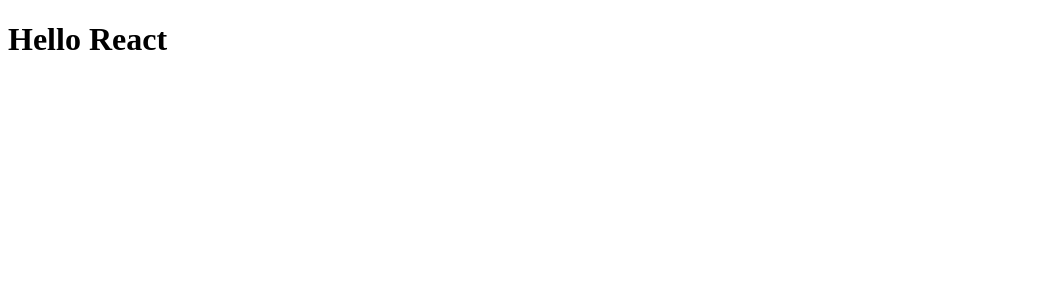
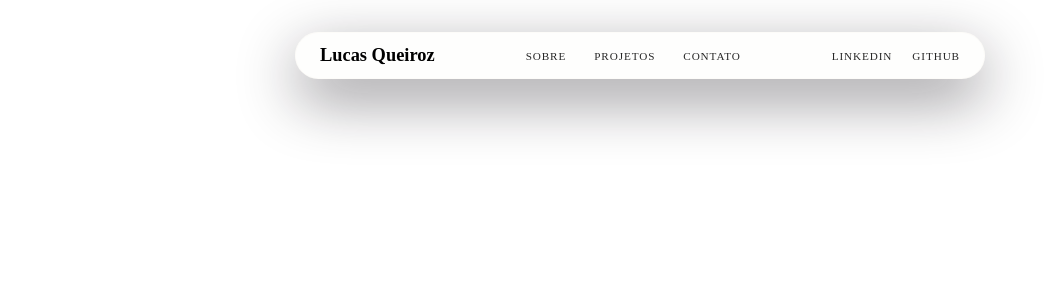
Before and after one commit to lcsqueiroz/portfolio, a React (Vite) app: page / in a window 1280 px wide. Shown: the top 300 px of the page, without its empty margins (0-1062 px from the left). Built offline with nearby package versions, Linux system fonts and the light colour scheme.

Commit message:
feat: adiciona componente Header com nome, navegacao e icones sociais
Header fixo (sticky) no topo, com nome a esquerda, menu (Sobre,
Projetos, Contato) no centro e links de LinkedIn/GitHub a direita.

```diff
--- a/src/App.jsx
+++ b/src/App.jsx
@@ -1,4 +1,6 @@
-function helloReact() {
-  return <h1>Hello React</h1>;
+import Header from './components/header/Header';
+
+function App() {
+  return <Header></Header>;
 }
-export default helloReact;
+export default App;
--- /dev/null
+++ b/src/components/header/Header.jsx
@@ -0,0 +1,22 @@
+import style from './Header.module.css';
+
+function Header() {
+  return (
+    <header className={style.header}>
+      <span className={style.name}>Lucas Queiroz</span>
+
+      <nav className={style.nav}>
+        <a href="#sobre">Sobre</a>
+        <a href="#projetos">Projetos</a>
+        <a href="#contato">Contato</a>
+      </nav>
+
+      <div className={style.social}>
+        <a href="#">LinkedIn</a>
+        <a href="#">GitHub</a>
+      </div>
+    </header>
+  );
+}
+
+export default Header;
--- /dev/null
+++ b/src/components/header/Header.module.css
@@ -0,0 +1,52 @@
+.header {
+  display: flex;
+  align-items: center;
+  justify-content: space-between;
+  gap: 2rem;
+  max-width: 640px;
+  margin: 2rem auto 0;
+  padding: 0.75rem 1.5rem;
+  border-radius: 999px;
+  background: rgba(243, 236, 224, 0.08);
+  border: 1px solid rgba(243, 236, 224, 0.18);
+  box-shadow: 0 20px 60px rgba(18, 14, 22, 0.45);
+  position: sticky;
+  top: 2rem;
+  z-index: 1000;
+}
+
+/* esquerda */
+.name {
+  font-weight: 600;
+  font-size: 1.15rem;
+  white-space: nowrap;
+}
+
+/* centro */
+.nav {
+  display: flex;
+  gap: 1.75rem;
+}
+
+/* direita */
+.social {
+  display: flex;
+  gap: 1.25rem;
+}
+
+.nav a,
+.social a {
+  font-size: 0.7rem;
+  text-transform: uppercase;
+  letter-spacing: 0.08em;
+  text-decoration: none;
+  color: var(--color-ink);
+  opacity: 0.85;
+}
+
+/* hover */
+.nav a:hover,
+.social a:hover {
+  opacity: 1;
+  color: var(--color-gold);
+}
```
